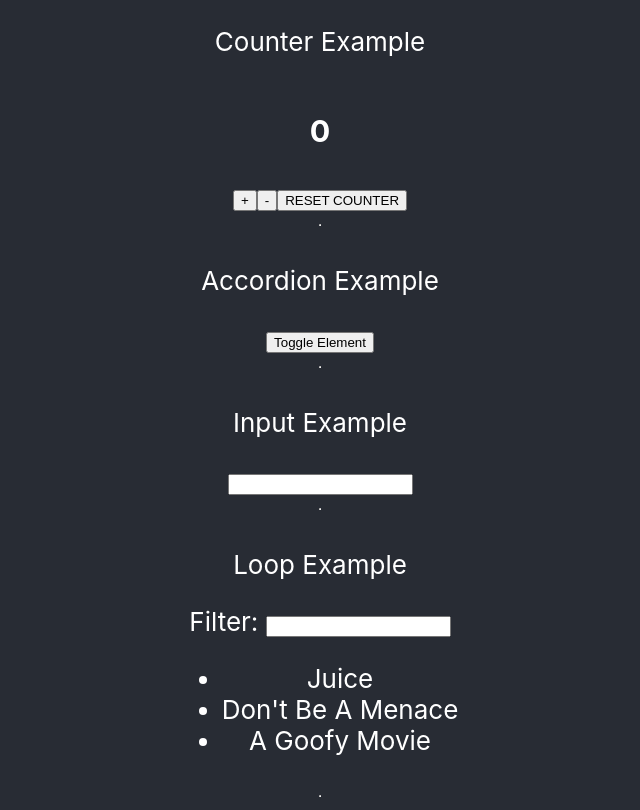
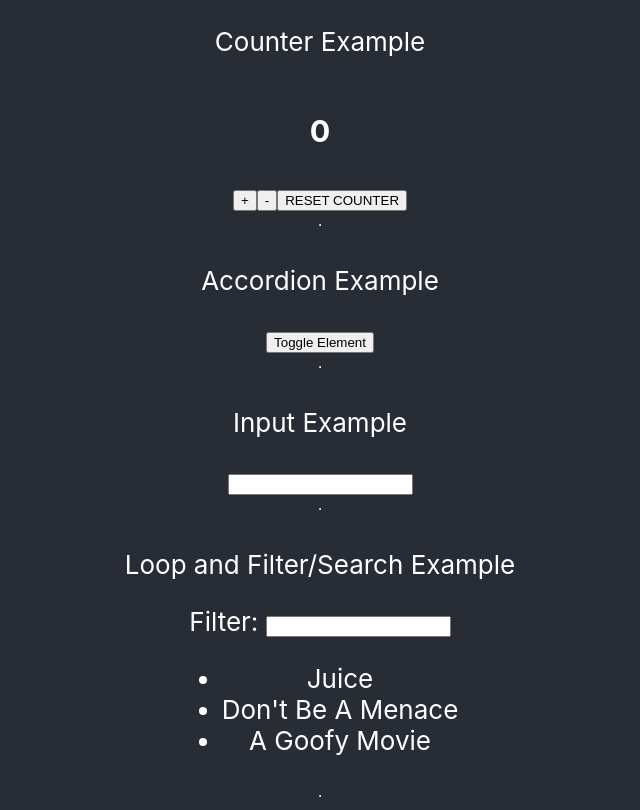
Before and after one commit to josephdubon/react-for-everyone, a React (Create React App) app: page / in a window 1280 px wide. Shown: the whole page, without its empty margins (320-960 px from the left). Built offline with nearby package versions, Linux system fonts and the light colour scheme.

Commit message:
added filter/search to loop example title

```diff
--- a/src/App.js
+++ b/src/App.js
@@ -21,7 +21,7 @@ function App() {
             <Input/>
             <hr/>
 
-            <p>Loop Example</p>
+            <p>Loop and Filter/Search Example</p>
             <MoviesList/>
             <hr/>
 
```
